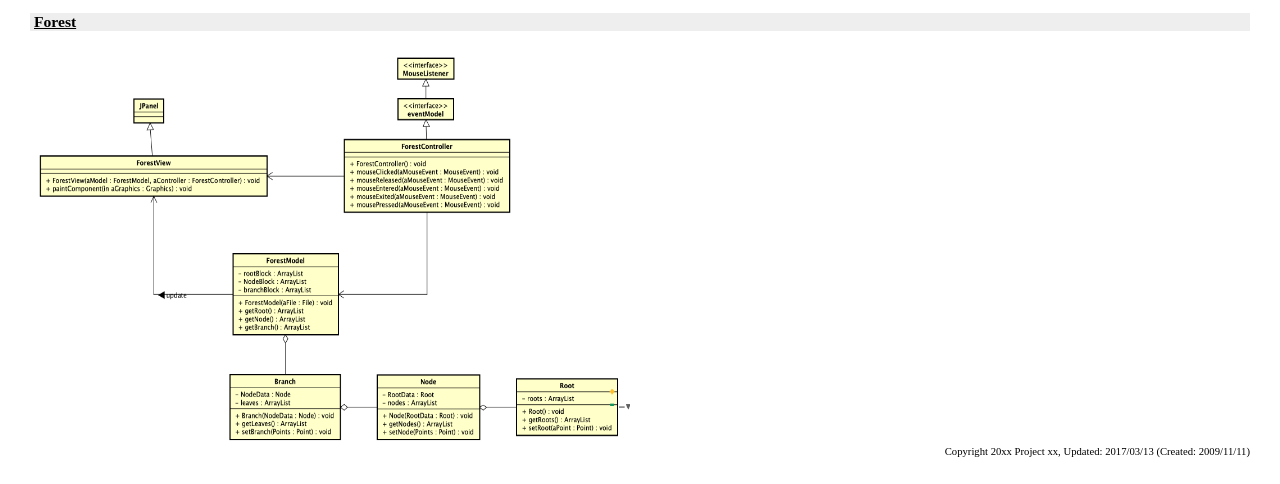
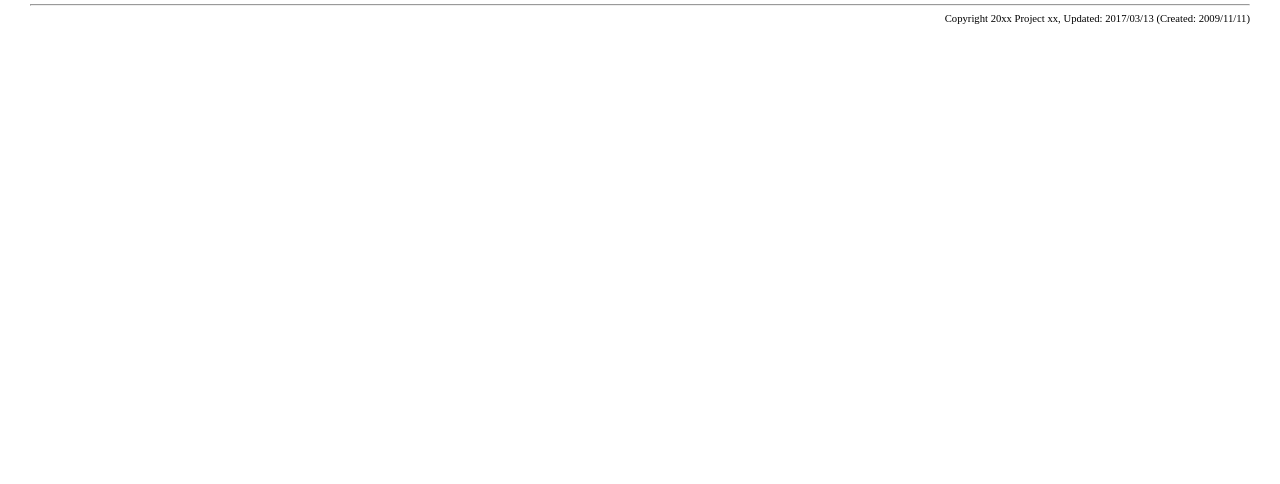
Before and after one commit to soma-1335/Forest, a plain HTML site: page Forest_Document/BasicDesign/index.html in a window 1280 px wide. Shown: the part 1040-1524 px from the top of the page. After the commit the page ends 1094 px from the top, so only its background shows below. Drawn offline with Linux system fonts and the light colour scheme.

Commit message:
ドキュメント編集

```diff
--- a/Forest_Document/BasicDesign/index.html
+++ b/Forest_Document/BasicDesign/index.html
@@ -303,12 +303,7 @@
         </h3>
     </div>
     <img src="mvc.png" width="800" height="400">
-    <div class="belt">
-        <h3>
-            <a name="forest">Forest</a>
-        </h3>
-    </div>
-    <img src="forest.png" width="600" height="400">
+    <hr>
     <div class="right-small">Copyright 20xx Project xx, Updated: 2017/03/13 (Created: 2009/11/11)</div>
 </body>
 
```
Also changed, not shown: Forest_Document/BasicDesign/forest.png (deleted), Forest_Document/BasicDesign/mvc.png, Forest_Document/BasicDesign/object.png.
